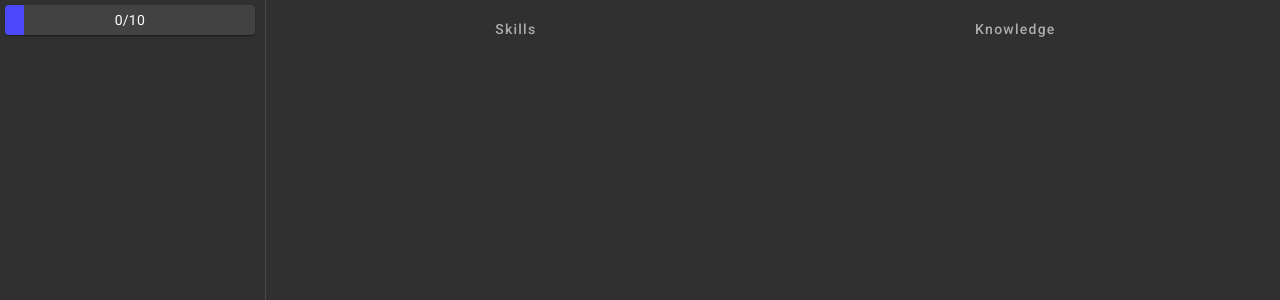
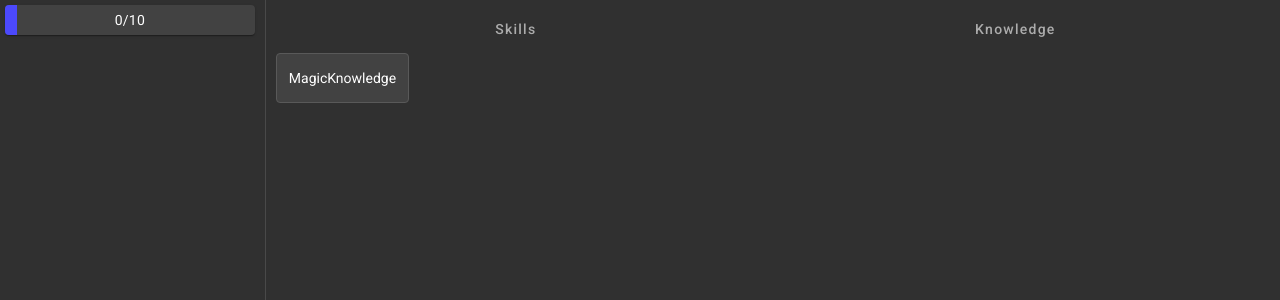
Before and after one commit to Panzareon/elemental-wizardry, an Angular app: page /knowledge in a window 1280 px wide. Before the commit this address led to /. Shown: the top 300 px of the page. Built offline with nearby package versions, Linux system fonts and the light colour scheme.

Commit message:
Added knowledge component for learning magic knowledge

```diff
--- a/src/app/app-routing.module.ts
+++ b/src/app/app-routing.module.ts
@@ -1,10 +1,12 @@
 import { NgModule } from '@angular/core';
 import { RouterModule, Routes } from '@angular/router';
 import { SkillsComponent } from './skills/skills.component';
+import { KnowledgeComponent } from './knowledge/knowledge.component';
 
 const routes: Routes = [
   { path: "", redirectTo: "/skills", pathMatch: "full" },
-  { path: "skills", component: SkillsComponent }
+  { path: "skills", component: SkillsComponent },
+  { path: "knowledge", component: KnowledgeComponent },
 ];
 
 @NgModule({
--- a/src/app/app.component.html
+++ b/src/app/app.component.html
@@ -5,8 +5,8 @@
     <mat-divider [vertical]="true"></mat-divider>
     <div class="main">
         <nav mat-tab-nav-bar [tabPanel]="tabPanel">
-            <a mat-tab-link href="skills">Skills</a>
-            <a mat-tab-link href="knowledge">Knowledge</a>
+            <a mat-tab-link routerLink="skills">Skills</a>
+            <a mat-tab-link routerLink="knowledge">Knowledge</a>
         </nav>
         <mat-tab-nav-panel #tabPanel>
             <router-outlet></router-outlet>
--- a/src/app/app.module.ts
+++ b/src/app/app.module.ts
@@ -11,12 +11,14 @@ import { MatCardModule } from '@angular/material/card';
 import { MatButtonModule } from '@angular/material/button';
 import { MatButtonToggleModule } from '@angular/material/button-toggle';
 import { MatTabsModule } from "@angular/material/tabs";
+import { KnowledgeComponent } from './knowledge/knowledge.component';
 
 @NgModule({
   declarations: [
     AppComponent,
     InventoryComponent,
-    SkillsComponent
+    SkillsComponent,
+    KnowledgeComponent
   ],
   imports: [
     BrowserModule,
--- /dev/null
+++ b/src/app/knowledge/knowledge.component.html
@@ -0,0 +1,6 @@
+
+<div class="knowledge">
+    <mat-button-toggle *ngFor="let knowledge of getKnowledge()" class="knowledge" checked="{{isActive(knowledge)}}" (change)="toggleLearning(knowledge)">
+        {{knowledge.name}}
+    </mat-button-toggle>
+</div>
--- /dev/null
+++ b/src/app/knowledge/knowledge.component.ts
@@ -0,0 +1,29 @@
+import { Component } from '@angular/core';
+import { Knowledge } from '../model/knowledge';
+import { DataService } from '../data.service';
+
+@Component({
+  selector: 'app-knowledge',
+  templateUrl: './knowledge.component.html',
+  styleUrls: ['./knowledge.component.less']
+})
+export class KnowledgeComponent {
+  constructor (private data: DataService) {
+  }
+
+  getKnowledge(): Knowledge[] {
+    return this.data.wizard.knowledge;
+  }
+
+  toggleLearning(knowledge: Knowledge) {
+    if (this.isActive(knowledge)) {
+      this.data.wizard.setInactive(knowledge);
+    }
+    else {
+      this.data.wizard.setActive(knowledge);
+    }
+  }
+  isActive(knowledge: Knowledge) {
+    return this.data.wizard.active.includes(knowledge);
+  }
+}
```
Also changed, not shown: src/app/knowledge/knowledge.component.less (added), 1 other file (tests, documents, lock files or other folders).
